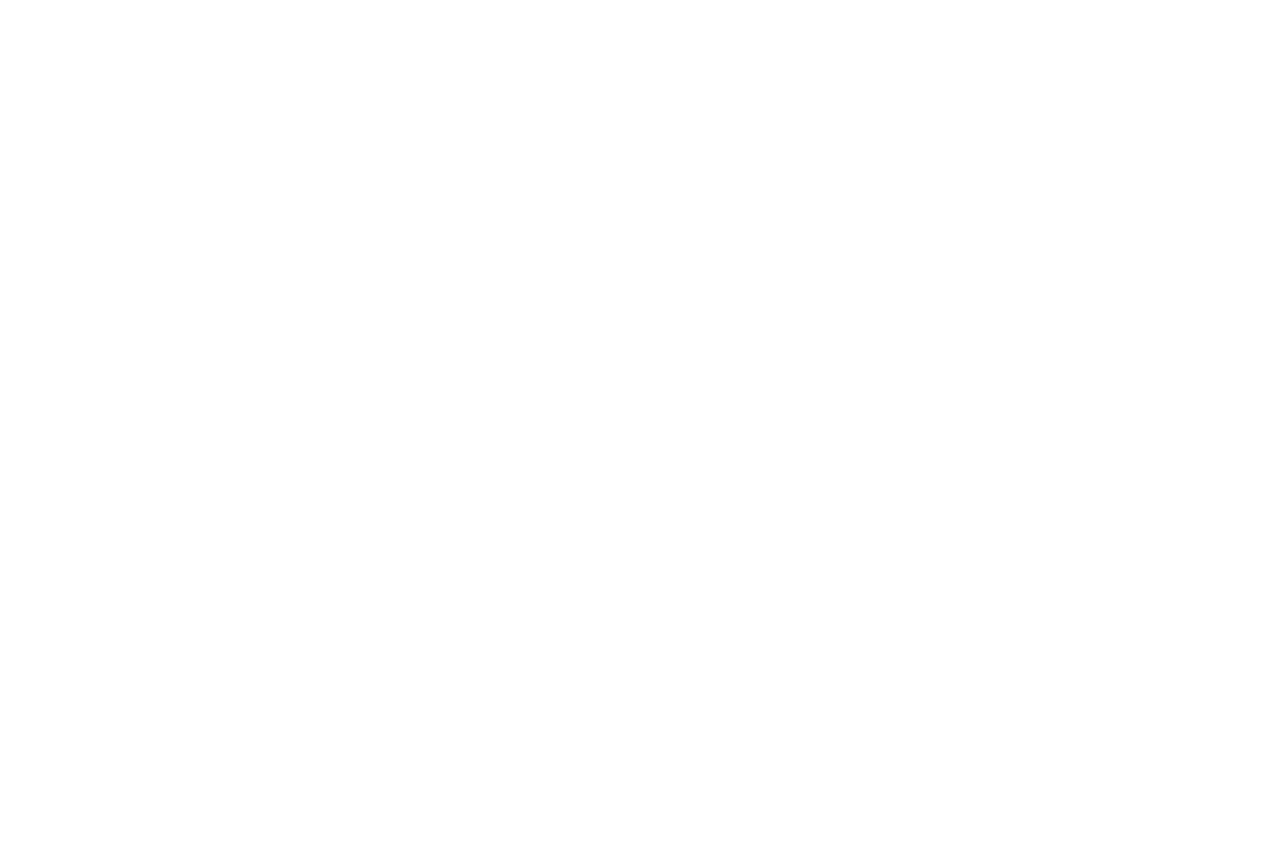
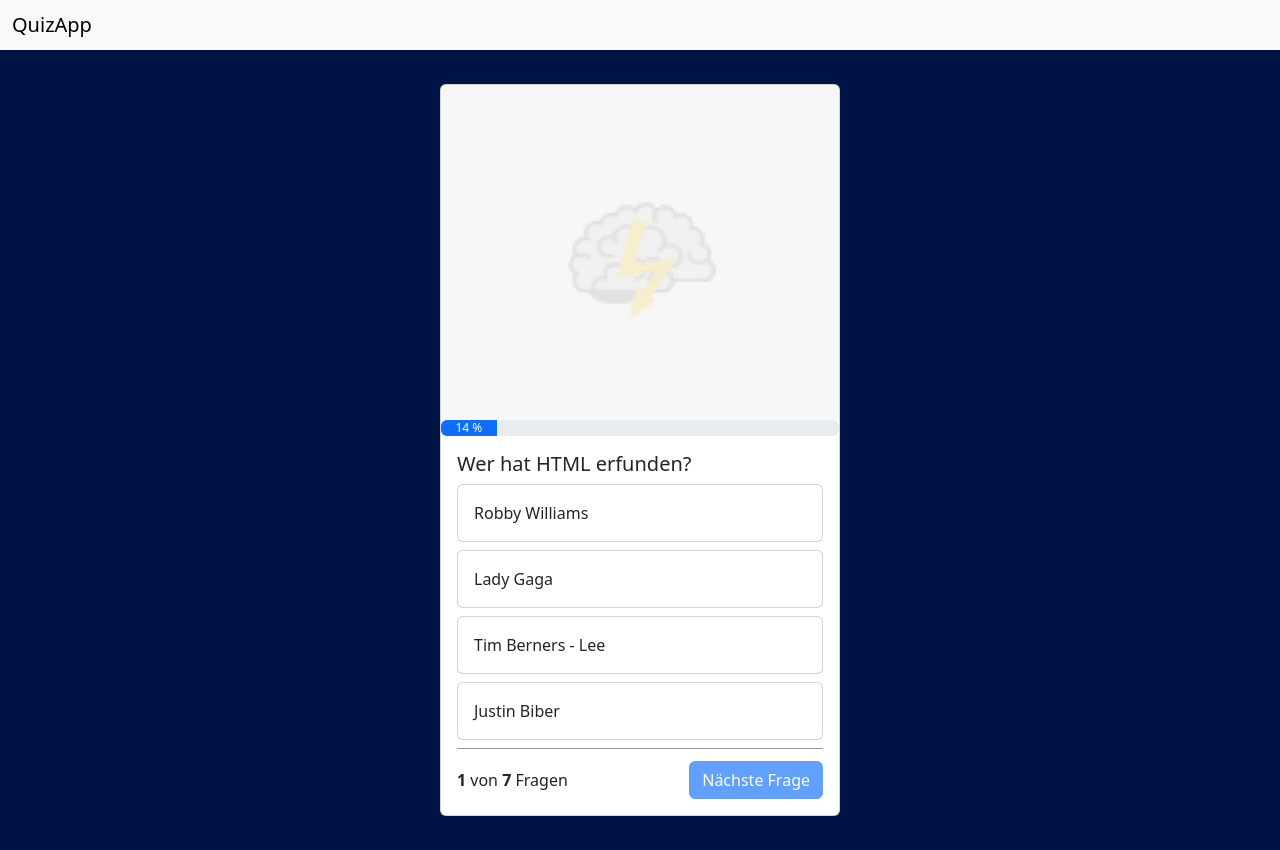
Before and after one commit to herzen-alex/QuizApp, a plain HTML site: page index.html in a window 1280 px wide. Before the commit the page ends 800 px from the top, so only its background shows below. Drawn offline with nearby package versions, Linux system fonts and the light colour scheme.

Commit message:
added project

```diff
--- a/index.html
+++ b/index.html
@@ -1,13 +1,92 @@
 <!DOCTYPE html>
-<html lang="en">
-<head>
-    <meta charset="UTF-8">
-    <meta name="viewport" content="width=device-width, initial-scale=1.0">
-    <link rel="stylesheet" href="./style.css">
+<html lang="de">
+  <head>
+    <meta charset="UTF-8" />
+    <meta name="viewport" content="width=device-width, initial-scale=1.0" />
+    <link rel="stylesheet" href="./style.css" />
     <script src="./script.js"></script>
+
+    <!-- Bootstrap File -->
+    <link
+      href="https://cdn.jsdelivr.net/npm/bootstrap@5.3.3/dist/css/bootstrap.min.css"
+      rel="stylesheet"
+      integrity="sha384-QWTKZyjpPEjISv5WaRU9OFeRpok6YctnYmDr5pNlyT2bRjXh0JMhjY6hW+ALEwIH"
+      crossorigin="anonymous"
+    />
+    <script
+      src="https://cdn.jsdelivr.net/npm/bootstrap@5.3.3/dist/js/bootstrap.bundle.min.js"
+      integrity="sha384-YvpcrYf0tY3lHB60NNkmXc5s9fDVZLESaAA55NDzOxhy9GkcIdslK1eN7N6jIeHz"
+      crossorigin="anonymous"
+    ></script>
+    <!-- Bootstrap File -->
+
     <title>Quiz App</title>
-</head>
-<body>
+  </head>
 
-</body>
+  <body onload="init()">
+    <nav class="navbar bg-body-tertiary">
+        <div class="container-fluid">
+          <span class="navbar-brand mb-0 h1">QuizApp</span>
+        </div>
+    </nav>
+
+    <div class="container">
+        <div class="card quiz-card">
+            <img src="./img/brainbg.jpg" class="card-img-top" id="header-img">
+            <div class="progress">
+              <div class="progress-bar" id="progress-bar" role="progressbar" style="width: 0;"></div>
+            </div>
+            <div class="card-body" id="endScreen" style="display: none;">
+              <div class="text-center final-headline">
+                Quiz beendet
+              </div>
+              <div class="text-center">
+                Du hast <b id="amount-of-right-questions">xxx</b> Fragen von <b id="all-right-questions">xxx</b> richtig beantwortet.
+              </div>
+              <div class="button-row">
+                <button onclick="resartGame()" class="btn btn-primary" id="">Erneut spielen</button>
+              </div>
+
+            </div>
+
+            <div class="card-body" id="questinBody">
+              <h5 class="card-title" id="questiontext">Frage</h5>
+
+              <div class="card mb-2 quiz-answer-card" onclick="answer('answer_1')">
+                <div class="card-body" id="answer_1">
+                  Antwort
+                </div>
+              </div>
+              <div class="card mb-2 quiz-answer-card" onclick="answer('answer_2')">
+                <div class="card-body" id="answer_2">
+                    Antwort
+                </div>
+              </div>
+              <div class="card mb-2 quiz-answer-card" onclick="answer('answer_3')">
+                <div class="card-body" id="answer_3">
+                    Antwort
+                </div>
+              </div>
+              <div class="card mb-2 quiz-answer-card" onclick="answer('answer_4')">
+                <div class="card-body" id="answer_4">
+                    Antwort
+                </div>
+              </div>
+
+              <div class="question-footer">
+                <span>
+                    <b id="question-number">1</b> von <b id="all-questions">5</b> Fragen
+                </span>
+                <button onclick="nextQuestion()" class="btn btn-primary" id="next-button" disabled>Nächste Frage</button>
+              </div>
+
+            </div>
+        </div>
+    </div>
+
+
+
+
+  </body>
+
 </html>
--- a/script.js
+++ b/script.js
@@ -0,0 +1,160 @@
+let questions = [
+    {
+        "questiton" : "Wer hat HTML erfunden?",
+        "answer_1" : "Robby Williams",
+        "answer_2" : "Lady Gaga",
+        "answer_3" : "Tim Berners - Lee",
+        "answer_4" : "Justin Biber",
+        "right_answer" : 3
+    },
+    {
+        "questiton" : "Welches Jahr gilt als das Geburtsjahr des Internets?",
+        "answer_1" : "1969",
+        "answer_2" : "1984",
+        "answer_3" : "1991",
+        "answer_4" : "2000",
+        "right_answer" : 1
+    },
+    {
+        "questiton" : "Was bedeutet CSS?",
+        "answer_1" : "Cascading Style Sheets",
+        "answer_2" : "Creative Style System",
+        "answer_3" : "Central Simple Syntax",
+        "answer_4" : "Coded Style Sheet",
+        "right_answer" : 1
+    },
+    {
+        "questiton" : "Welche Programmiersprache wird am häufigsten für die Webentwicklung verwendet?",
+        "answer_1" : "Java",
+        "answer_2" : "Python",
+        "answer_3" : "JavaScript",
+        "answer_4" : "C++",
+        "right_answer" : 3
+    },
+    {
+        "questiton" : "Wofür steht die Abkürzung HTTP?",
+        "answer_1" : "HyperText Transfer Protocol",
+        "answer_2" : "HyperText Transmission Protocol",
+        "answer_3" : "Hyperlink Text Transfer Protocol",
+        "answer_4" : "HighText Transfer Protocol",
+        "right_answer" : 1
+    },
+    {
+        "questiton" : "Welche Datei wird normalerweise als Homepage bezeichnet?",
+        "answer_1" : "index.html",
+        "answer_2" : "home.html",
+        "answer_3" : "default.html",
+        "answer_4" : "main.html",
+        "right_answer" : 1
+    },
+    {
+        "questiton" : "Welche Organisation überwacht die Standards des World Wide Web?",
+        "answer_1" : "W3C",
+        "answer_2" : "IETF",
+        "answer_3" : "ICANN",
+        "answer_4" : "ISO",
+        "right_answer" : 1
+    },
+];
+
+let rightQuestions = 0;
+
+let currentQuestion = 0;
+
+let audio_success = new Audio('audio/success.mp3');
+let audio_fail = new Audio('audio/fail.mp3');
+
+function init() {
+    showQuestion();
+  document.getElementById('all-questions').innerHTML = questions.length;
+
+}
+
+function showQuestion() {
+    if (gameIsOver()) {
+        showEndScreen();
+    } else {
+        // Show question
+        updateProgressBar();
+        updateToNextQuestion();
+    }
+}
+
+function gameIsOver() {
+  return  currentQuestion >= questions.length;
+}
+
+function showEndScreen() {
+    document.getElementById('endScreen').style = '';
+    document.getElementById('questinBody').style = 'display: none;';
+    document.getElementById('all-right-questions').innerHTML = questions.length;
+    document.getElementById('amount-of-right-questions').innerHTML = rightQuestions;
+    document.getElementById('header-img').src = './img/tropy.png';
+}
+
+function updateProgressBar() {
+    let percent = (currentQuestion + 1) / questions.length;
+    percent = Math.round(percent * 100);
+    document.getElementById('progress-bar').innerHTML = `${percent} %`;
+    document.getElementById('progress-bar').style = `width: ${percent}%`;
+}
+
+function updateToNextQuestion() {
+    let question = questions[currentQuestion];
+    document.getElementById('question-number').innerHTML = currentQuestion + 1;
+    document.getElementById('questiontext').innerHTML = question['questiton'];
+    document.getElementById('answer_1').innerHTML = question['answer_1'];
+    document.getElementById('answer_2').innerHTML = question['answer_2'];
+    document.getElementById('answer_3').innerHTML = question['answer_3'];
+    document.getElementById('answer_4').innerHTML = question['answer_4'];
+}
+
+
+
+function answer(selection) {
+    let question = questions[currentQuestion];
+    let selectedQuestionNumber = selection.slice(-1);
+    let idOfRightAnswer = `answer_${question['right_answer']}`;
+    if (rightAnswerSelected(selectedQuestionNumber)) {
+        document.getElementById(selection).parentNode.classList.add('bg-success');
+        rightQuestions++;
+        audio_success.play();
+    } else {
+        document.getElementById(selection).parentNode.classList.add('bg-danger');
+        document.getElementById(idOfRightAnswer).parentNode.classList.add('bg-success');
+        audio_fail.play();
+    }
+    document.getElementById('next-button').disabled = false;
+}
+
+function rightAnswerSelected(selectedQuestionNumber) {
+    let question = questions[currentQuestion];
+    return selectedQuestionNumber == question['right_answer']
+}
+
+function nextQuestion() {
+    currentQuestion++; // z.B von 0 auf 1
+    document.getElementById('next-button').disabled = true;
+    resetAnswerButtons();
+    showQuestion();
+}
+
+function resetAnswerButtons() {
+    document.getElementById('answer_1').parentNode.classList.remove('bg-danger');
+    document.getElementById('answer_1').parentNode.classList.remove('bg-success');
+    document.getElementById('answer_2').parentNode.classList.remove('bg-danger');
+    document.getElementById('answer_2').parentNode.classList.remove('bg-success');
+    document.getElementById('answer_3').parentNode.classList.remove('bg-danger');
+    document.getElementById('answer_3').parentNode.classList.remove('bg-success');
+    document.getElementById('answer_4').parentNode.classList.remove('bg-danger');
+    document.getElementById('answer_4').parentNode.classList.remove('bg-success');
+}
+
+function resartGame() {
+    document.getElementById('header-img').src = './img/brainbg.jpg';
+    document.getElementById('endScreen').style = 'display: none;';
+    document.getElementById('questinBody').style = '';
+    rightQuestions = 0;
+    currentQuestion = 0;
+    init();
+}
--- a/style.css
+++ b/style.css
@@ -0,0 +1,45 @@
+body {
+    background-color: rgb(0,19,69) !important;
+}
+
+.container {
+    min-height: 100vh;
+    background-color: rgb(0,19,69) !important;
+    display: flex;
+    justify-content: center;
+    align-items: center;
+}
+
+.question-footer {
+    border-top: 1px solid rgba(0, 0, 0, 0.4);
+    padding-top: 12px;
+    display: flex;
+    justify-content: space-between;
+    align-items: center;
+}
+
+.quiz-card {
+    width: 25rem;
+}
+
+.quiz-answer-card:hover {
+    cursor: pointer;
+    background-color: rgba(0, 0, 0, 0.05);
+}
+
+
+.text-center {
+    align-items: center;
+}
+
+.final-headline {
+    font-size: 32px;
+    margin-bottom: 24px;
+}
+
+.button-row {
+    display: flex;
+    justify-content: center;
+    align-items: center;
+    margin-top: 24px;
+}
```
Also changed, not shown: img/brain result.png (added), img/brainbg.jpg (added), img/logo.png (added), img/tropy.png (added), 2 other files.
